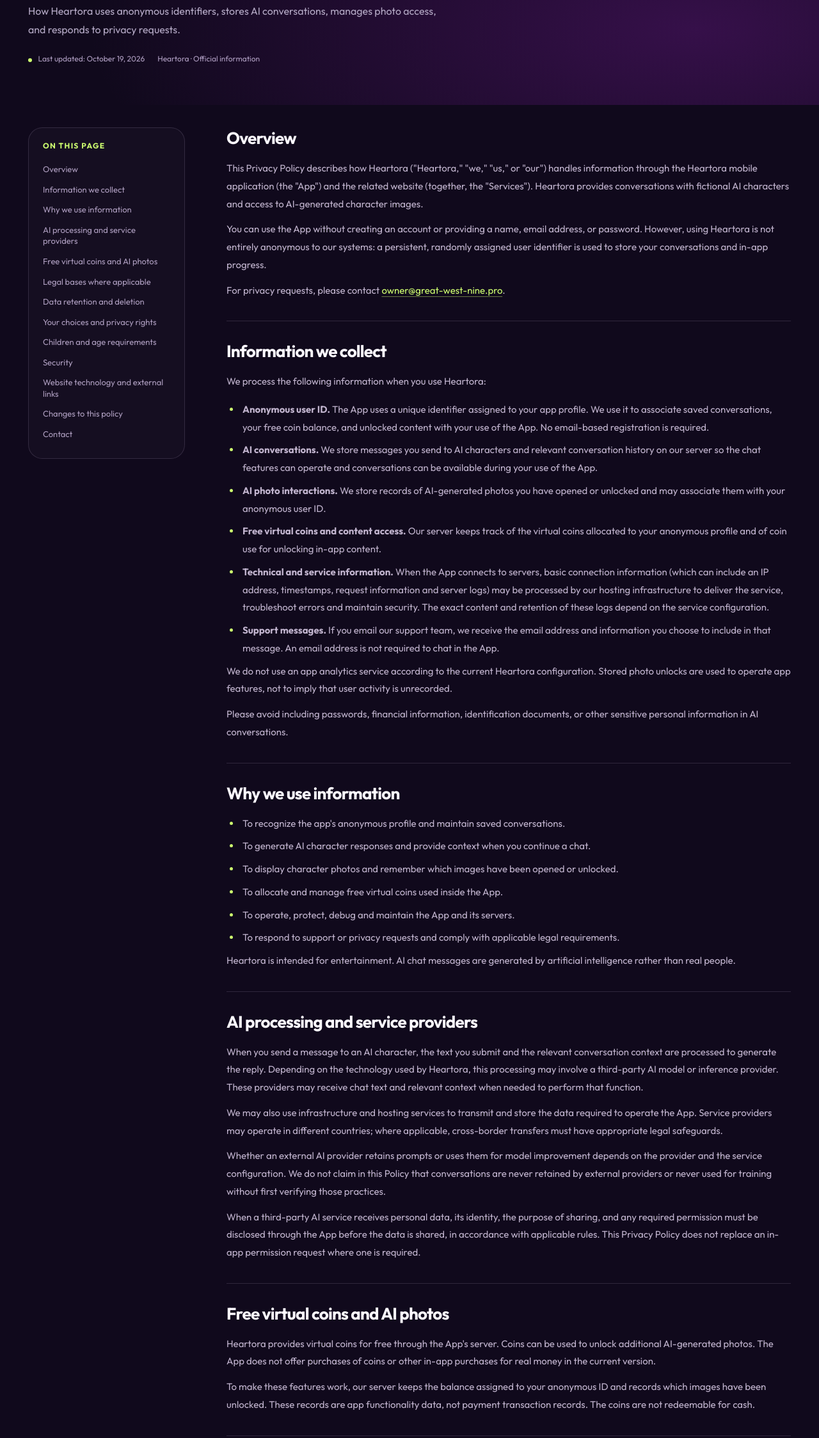
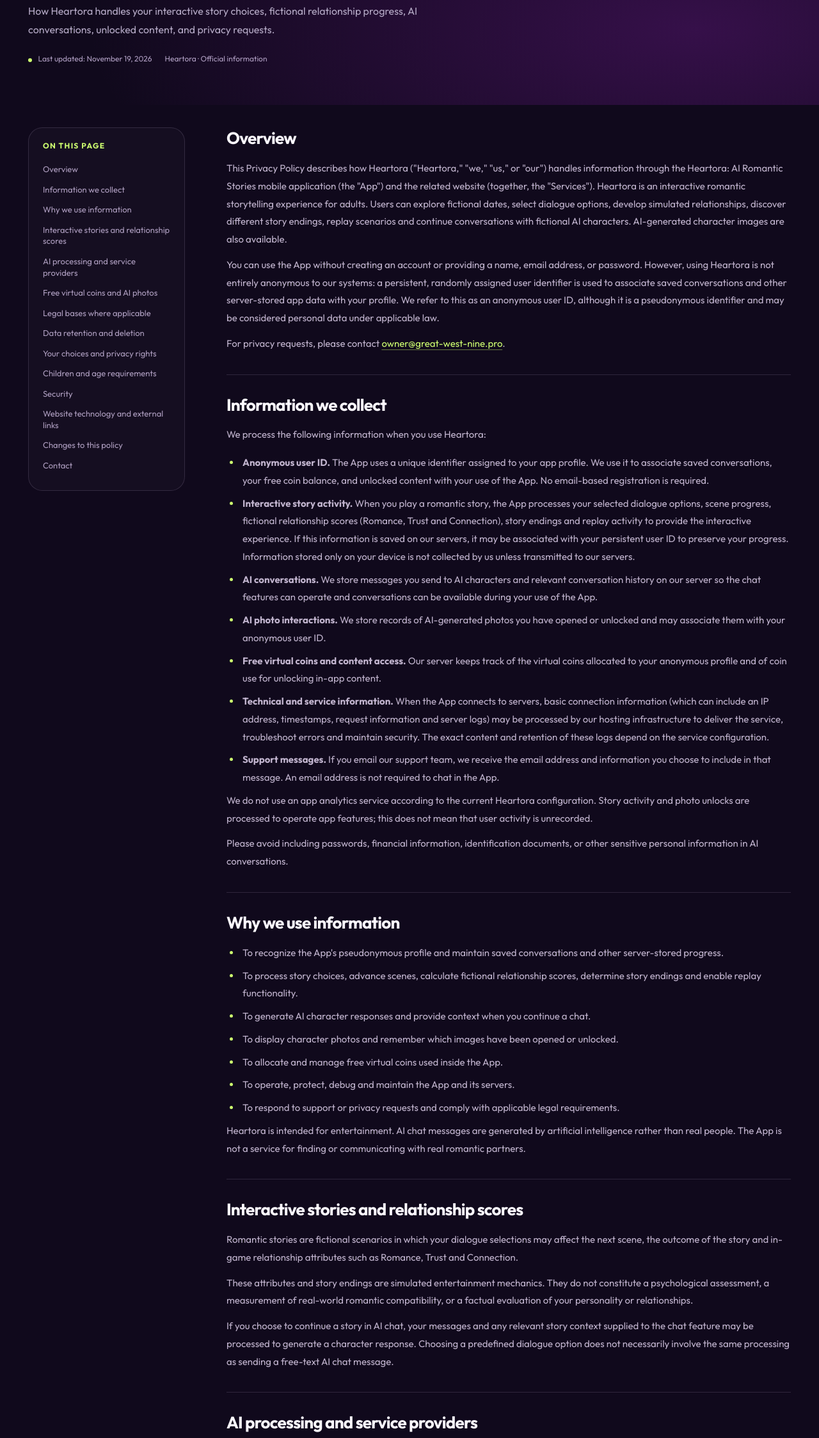
Before and after one commit to great-west-nine/heartora, a plain HTML site: page privacy-policy/index.html in a window 1280 px wide. Shown: the part 368-2615 px from the top of the page at 64% size. Drawn offline with Linux system fonts and the light colour scheme.

Commit message:
Update privacy policy content and metadata

```diff
--- a/privacy-policy/index.html
+++ b/privacy-policy/index.html
@@ -3,15 +3,15 @@
 <html lang="en">
 <head>
 <meta charset="utf-8"/>
-<meta content="width=device-width,initial-scale=1,viewport-fit=cover" name="viewport">
+<meta content="width=device-width,initial-scale=1,viewport-fit=cover" name="viewport"/>
 <meta content="#10091c" name="theme-color"/>
 <meta content="dark" name="color-scheme"/>
-<title>Privacy Policy | Heartora</title>
-<meta content="Learn how Heartora handles anonymous IDs, AI conversations, viewed AI photos, free virtual coins and privacy requests." name="description"/>
+<title>Privacy Policy | Heartora: AI Romantic Stories</title>
+<meta content="Learn how Heartora handles profile identifiers, interactive story choices, relationship progress, AI conversations, virtual coins and privacy requests." name="description"/>
 <meta content="website" property="og:type"/>
 <meta content="Heartora" property="og:site_name"/>
-<meta content="Privacy Policy | Heartora" property="og:title"/>
-<meta content="How Heartora handles anonymous IDs, AI conversations, viewed AI photos, free virtual coins and privacy requests." property="og:description"/>
+<meta content="Privacy Policy | Heartora: AI Romantic Stories" property="og:title"/>
+<meta content="How Heartora handles profile identifiers, romantic story progress, AI conversations, virtual coins and privacy requests." property="og:description"/>
 <meta content="/assets/img/social-preview.jpg" property="og:image"/>
 <meta content="summary_large_image" name="twitter:card"/>
 <link href="/assets/img/brand-mark.svg" rel="icon" type="image/svg+xml"/>
@@ -22,7 +22,7 @@
 <link href="/assets/css/style.css" rel="stylesheet"/>
 <script defer="" src="/assets/js/site-config.js"></script>
 <script defer="" src="/assets/js/main.js"></script>
-</meta></head>
+</head>
 <body>
 <a class="skip-link" href="#main">Skip to content</a>
 <header class="site-header">
@@ -39,44 +39,50 @@
 <div class="breadcrumbs"><a href="/">Home</a><span>›</span>Privacy Policy</div>
 <span class="eyebrow"><span class="dot"></span> YOUR INFORMATION, EXPLAINED</span>
 <h1>Privacy Policy</h1>
-<p>How Heartora uses anonymous identifiers, stores AI conversations, manages photo access, and responds to privacy requests.</p>
-<div class="meta-row"><span><span class="circle"></span> Last updated: October 19, 2026</span><span>Heartora · Official information</span></div>
+<p>How Heartora handles your interactive story choices, fictional relationship progress, AI conversations, unlocked content, and privacy requests.</p>
+<div class="meta-row"><span><span class="circle"></span> Last updated: November 19, 2026</span><span>Heartora · Official information</span></div>
 </div>
 </div>
 <div class="legal-section">
 <div class="container legal-layout">
-<aside aria-label="Page contents" class="legal-toc"><h2>On this page</h2><a href="#overview">Overview</a><a href="#information">Information we collect</a><a href="#uses">Why we use information</a><a href="#ai">AI processing and service providers</a><a href="#coins">Free virtual coins and AI photos</a><a href="#legal">Legal bases where applicable</a><a href="#retention">Data retention and deletion</a><a href="#choices">Your choices and privacy rights</a><a href="#children">Children and age requirements</a><a href="#security">Security</a><a href="#website">Website technology and external links</a><a href="#updates">Changes to this policy</a><a href="#contact">Contact</a></aside>
+<aside aria-label="Page contents" class="legal-toc"><h2>On this page</h2><a href="#overview">Overview</a><a href="#information">Information we collect</a><a href="#uses">Why we use information</a><a href="#stories">Interactive stories and relationship scores</a><a href="#ai">AI processing and service providers</a><a href="#coins">Free virtual coins and AI photos</a><a href="#legal">Legal bases where applicable</a><a href="#retention">Data retention and deletion</a><a href="#choices">Your choices and privacy rights</a><a href="#children">Children and age requirements</a><a href="#security">Security</a><a href="#website">Website technology and external links</a><a href="#updates">Changes to this policy</a><a href="#contact">Contact</a></aside>
 <article class="legal-content"><section id="overview"><h2>Overview</h2>
-<p>This Privacy Policy describes how Heartora ("Heartora," "we," "us," or "our") handles information through the Heartora mobile application (the "App") and the related website (together, the "Services"). Heartora provides conversations with fictional AI characters and access to AI-generated character images.</p>
-<p>You can use the App without creating an account or providing a name, email address, or password. However, using Heartora is not entirely anonymous to our systems: a persistent, randomly assigned user identifier is used to store your conversations and in-app progress.</p>
+<p>This Privacy Policy describes how Heartora ("Heartora," "we," "us," or "our") handles information through the Heartora: AI Romantic Stories mobile application (the "App") and the related website (together, the "Services"). Heartora is an interactive romantic storytelling experience for adults. Users can explore fictional dates, select dialogue options, develop simulated relationships, discover different story endings, replay scenarios and continue conversations with fictional AI characters. AI-generated character images are also available.</p>
+<p>You can use the App without creating an account or providing a name, email address, or password. However, using Heartora is not entirely anonymous to our systems: a persistent, randomly assigned user identifier is used to associate saved conversations and other server-stored app data with your profile. We refer to this as an anonymous user ID, although it is a pseudonymous identifier and may be considered personal data under applicable law.</p>
 <p>For privacy requests, please contact <a href="mailto:owner@great-west-nine.pro">owner@great-west-nine.pro</a>.</p>
 </section><section id="information"><h2>Information we collect</h2>
 <p>We process the following information when you use Heartora:</p>
 <ul>
 <li><strong>Anonymous user ID.</strong> The App uses a unique identifier assigned to your app profile. We use it to associate saved conversations, your free coin balance, and unlocked content with your use of the App. No email-based registration is required.</li>
+<li><strong>Interactive story activity.</strong> When you play a romantic story, the App processes your selected dialogue options, scene progress, fictional relationship scores (Romance, Trust and Connection), story endings and replay activity to provide the interactive experience. If this information is saved on our servers, it may be associated with your persistent user ID to preserve your progress. Information stored only on your device is not collected by us unless transmitted to our servers.</li>
 <li><strong>AI conversations.</strong> We store messages you send to AI characters and relevant conversation history on our server so the chat features can operate and conversations can be available during your use of the App.</li>
 <li><strong>AI photo interactions.</strong> We store records of AI-generated photos you have opened or unlocked and may associate them with your anonymous user ID.</li>
 <li><strong>Free virtual coins and content access.</strong> Our server keeps track of the virtual coins allocated to your anonymous profile and of coin use for unlocking in-app content.</li>
 <li><strong>Technical and service information.</strong> When the App connects to servers, basic connection information (which can include an IP address, timestamps, request information and server logs) may be processed by our hosting infrastructure to deliver the service, troubleshoot errors and maintain security. The exact content and retention of these logs depend on the service configuration.</li>
 <li><strong>Support messages.</strong> If you email our support team, we receive the email address and information you choose to include in that message. An email address is not required to chat in the App.</li>
 </ul>
-<p>We do not use an app analytics service according to the current Heartora configuration. Stored photo unlocks are used to operate app features, not to imply that user activity is unrecorded.</p>
+<p>We do not use an app analytics service according to the current Heartora configuration. Story activity and photo unlocks are processed to operate app features; this does not mean that user activity is unrecorded.</p>
 <p>Please avoid including passwords, financial information, identification documents, or other sensitive personal information in AI conversations.</p>
 </section><section id="uses"><h2>Why we use information</h2>
 <ul>
-<li>To recognize the app's anonymous profile and maintain saved conversations.</li>
+<li>To recognize the App's pseudonymous profile and maintain saved conversations and other server-stored progress.</li>
+<li>To process story choices, advance scenes, calculate fictional relationship scores, determine story endings and enable replay functionality.</li>
 <li>To generate AI character responses and provide context when you continue a chat.</li>
 <li>To display character photos and remember which images have been opened or unlocked.</li>
 <li>To allocate and manage free virtual coins used inside the App.</li>
 <li>To operate, protect, debug and maintain the App and its servers.</li>
 <li>To respond to support or privacy requests and comply with applicable legal requirements.</li>
 </ul>
-<p>Heartora is intended for entertainment. AI chat messages are generated by artificial intelligence rather than real people.</p>
+<p>Heartora is intended for entertainment. AI chat messages are generated by artificial intelligence rather than real people. The App is not a service for finding or communicating with real romantic partners.</p>
+</section><section id="stories"><h2>Interactive stories and relationship scores</h2>
+<p>Romantic stories are fictional scenarios in which your dialogue selections may affect the next scene, the outcome of the story and in-game relationship attributes such as Romance, Trust and Connection.</p>
+<p>These attributes and story endings are simulated entertainment mechanics. They do not constitute a psychological assessment, a measurement of real-world romantic compatibility, or a factual evaluation of your personality or relationships.</p>
+<p>If you choose to continue a story in AI chat, your messages and any relevant story context supplied to the chat feature may be processed to generate a character response. Choosing a predefined dialogue option does not necessarily involve the same processing as sending a free-text AI chat message.</p>
 </section><section id="ai"><h2>AI processing and service providers</h2>
-<p>When you send a message to an AI character, the text you submit and the relevant conversation context are processed to generate the reply. Depending on the technology used by Heartora, this processing may involve a third-party AI model or inference provider. These providers may receive chat text and relevant context when needed to perform that function.</p>
-<p>We may also use infrastructure and hosting services to transmit and store the data required to operate the App. Service providers may operate in different countries; where applicable, cross-border transfers must have appropriate legal safeguards.</p>
+<p>When you send a message to an AI character, the text you submit and the relevant conversation context, which may include story context when you continue a story in chat, are processed to generate the reply. Depending on the technology used by Heartora, this processing may involve a third-party AI model or inference provider. These providers may receive chat text and relevant conversation or story context when needed to perform that function.</p>
+<p>We may also use infrastructure and hosting services to transmit and store the data required to operate the App. Service providers may operate in different countries; where applicable, cross-border transfers must have appropriate legal safeguards. We require service providers that receive user data to provide protections equivalent to those described in this Policy and required by applicable law and App Store rules.</p>
 <p>Whether an external AI provider retains prompts or uses them for model improvement depends on the provider and the service configuration. We do not claim in this Policy that conversations are never retained by external providers or never used for training without first verifying those practices.</p>
-<p>When a third-party AI service receives personal data, its identity, the purpose of sharing, and any required permission must be disclosed through the App before the data is shared, in accordance with applicable rules. This Privacy Policy does not replace an in-app permission request where one is required.</p>
+<p>Before personal data is shared with a third-party AI service, the recipient and purpose of the sharing must be disclosed in the App and your explicit permission must be obtained. You may decline this sharing or withdraw permission for future processing by contacting us using the details below. Declining or withdrawing permission may limit AI chat functionality. This Privacy Policy does not replace the required in-app permission request.</p>
 </section><section id="coins"><h2>Free virtual coins and AI photos</h2>
 <p>Heartora provides virtual coins for free through the App's server. Coins can be used to unlock additional AI-generated photos. The App does not offer purchases of coins or other in-app purchases for real money in the current version.</p>
 <p>To make these features work, our server keeps the balance assigned to your anonymous ID and records which images have been unlocked. These records are app functionality data, not payment transaction records. The coins are not redeemable for cash.</p>
@@ -84,9 +90,9 @@
 <p>If laws such as the GDPR apply, the legal basis for processing depends on the activity: providing the features you request, maintaining the security and reliability of the Services, complying with a legal obligation, or consent when required. Where we rely on legitimate interests, these are generally the secure operation and abuse prevention of the Services, balanced against your rights.</p>
 <p>If consent is required for a particular use or transfer of your information, you should have the opportunity to make that choice before the processing occurs. You may withdraw consent when consent is the legal basis; this may prevent certain features from working.</p>
 </section><section id="retention"><h2>Data retention and deletion</h2>
-<p>Conversation history, free coin balances and unlocked-image records are associated with your persistent anonymous ID and retained to preserve the related features and progress. They may remain on our servers after you close or uninstall the App; uninstalling the App alone does not necessarily delete those records.</p>
+<p>Conversation history, free coin balances and unlocked-image records are associated with your persistent user ID and retained to preserve the related features and progress. Any story choices, relationship scores, endings or other story progress saved on our servers are handled in the same manner. They may remain on our servers after you close or uninstall the App; uninstalling the App alone does not necessarily delete those records.</p>
 <p>We retain information while it is necessary to provide the related App features, respond to deletion requests, comply with applicable law or resolve security and operational issues. Technical and support records can have different retention periods depending on the infrastructure and purpose. We delete or de-identify data when it is no longer needed and no lawful basis for continued retention applies.</p>
-<p>To request deletion of data related to your anonymous profile, email <a href="mailto:owner@great-west-nine.pro?subject=Heartora%20Data%20Deletion">owner@great-west-nine.pro</a> with the subject "Heartora Data Deletion." We may need information sufficient to identify the correct anonymous profile before deleting it. Because Heartora does not require an email-linked account, we may not be able to reliably locate or verify every profile using an email address alone.</p>
+<p>To request deletion of data related to your anonymous profile, email <a href="mailto:owner@great-west-nine.pro?subject=Heartora%20Data%20Deletion">owner@great-west-nine.pro</a> with the subject "Heartora Data Deletion." Your request may cover saved conversations, server-stored story progress, relationship scores, coin balances and unlocked-content records, as applicable. We may need information sufficient to identify the correct anonymous profile before deleting it. Because Heartora does not require an email-linked account, we may not be able to reliably locate or verify every profile using an email address alone.</p>
 </section><section id="choices"><h2>Your choices and privacy rights</h2>
 <p>Depending on your location, you may be entitled to request access to, correction, deletion or a copy of personal data, or to object to or restrict certain processing. You may also have the right to withdraw consent and to complain to your local privacy regulator.</p>
 <p>Contact <a href="mailto:owner@great-west-nine.pro?subject=Heartora%20Privacy%20Request">owner@great-west-nine.pro</a> with the subject "Heartora Privacy Request." Please describe your request and, if possible, include information that lets us locate the anonymous profile involved without unnecessarily sharing sensitive information. We may request reasonable verification before taking action and will respond in accordance with applicable law.</p>
@@ -111,14 +117,14 @@
 <div class="footer-main">
 <div class="footer-brand">
 <a aria-label="Heartora home" class="logo" href="/"><img alt="" class="logo-icon" height="40" src="/assets/img/brand-mark.svg" width="40"/><span class="logo-text">Heartora</span></a>
-<p>Explore a world of AI characters, interactive conversations and AI-generated photos. An imaginative experience, at your pace.</p>
+<p>Explore interactive romantic stories, make meaningful choices, develop fictional relationships and discover different endings with Heartora.</p>
 </div>
 <div class="footer-columns">
 <div class="footer-group"><h4>Explore</h4><a href="/#experience">The experience</a><a href="/#previews">App previews</a><a href="/contact-us">Contact us</a></div>
-<div class="footer-group"><h4>Information<a href="/privacy-policy">Privacy Policy</a><a href="/children">Children's Safety</a><a href="/contact-us">Support</a></h4></div>
+<div class="footer-group"><h4>Information</h4><a href="/privacy-policy">Privacy Policy</a><a href="/children">Children's Safety</a><a href="/contact-us">Support</a></div>
 </div>
 </div>
-<div class="footer-bottom"><span>© <span data-year="">2026</span> Heartora. All rights reserved.</span><span>AI characters are fictional. <span class="mark">✦</span> Made for imaginative conversations.</span></div>
+<div class="footer-bottom"><span>© <span data-year="">2026</span> Heartora. All rights reserved.</span><span>AI characters are fictional. <span class="mark">✦</span> Your choices. Your love story.</span></div>
 </div>
 </footer>
 </body>
```
